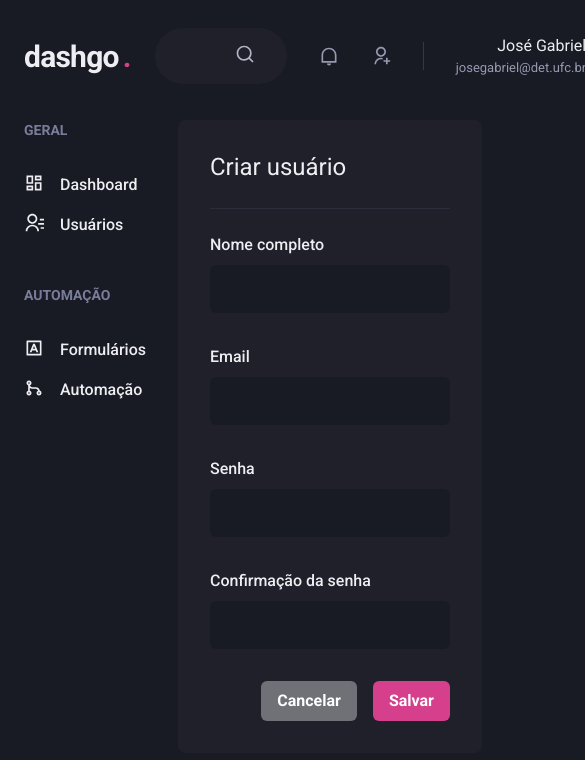
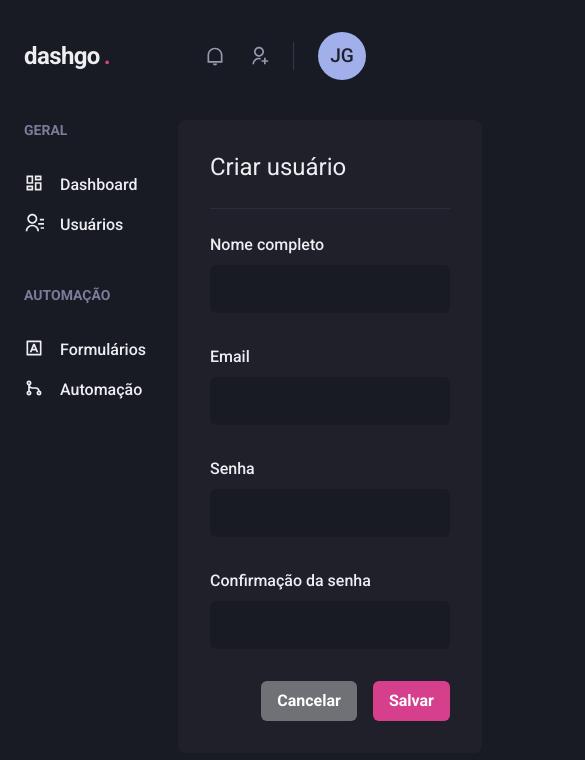
Before and after one commit to jgabriel1/dashgo, a Next.js app: page /users/create in a window 390 px wide. Shown: the top 760 px of the page, 585 px wide, since content can reach past the window. Built offline with nearby package versions, Linux system fonts and the light colour scheme.

Commit message:
Added responsivity to header component.

```diff
--- a/src/components/Header/Logo.tsx
+++ b/src/components/Header/Logo.tsx
@@ -2,7 +2,12 @@
 
 export function Logo() {
   return (
-    <Text fontSize="3xl" fontWeight="bold" letterSpacing="tight" w="64">
+    <Text
+      fontSize={['2xl', '3xl']}
+      fontWeight="bold"
+      letterSpacing="tight"
+      w="64"
+    >
       dashgo
       <Text as="span" ml="1" color="pink.500">
         .
--- a/src/components/Header/NotificationsNav.tsx
+++ b/src/components/Header/NotificationsNav.tsx
@@ -4,9 +4,9 @@
 export function NotificationsNav() {
   return (
     <HStack
-      spacing="8"
-      mx="8"
-      pr="8"
+      spacing={['6', '8']}
+      mx={['6', '8']}
+      pr={['6', '8']}
       py="1"
       color="gray.300"
       borderRightWidth={1}
--- a/src/components/Header/Profile.tsx
+++ b/src/components/Header/Profile.tsx
@@ -1,8 +1,13 @@
 import { Flex, Box, Text, Avatar } from '@chakra-ui/react';
 
-export function Profile() {
+interface ProfileProps {
+  showProfileData?: boolean;
+}
+
+export function Profile({ showProfileData = true }: ProfileProps) {
   return (
     <Flex align="center">
+      {showProfileData && (
         <Box mr="4" textAlign="right">
           <Text>José Gabriel</Text>
 
@@ -10,6 +15,7 @@
             josegabriel@det.ufc.br
           </Text>
         </Box>
+      )}
 
       <Avatar size="md" name="José Gabriel" />
     </Flex>
--- a/src/components/Header/index.tsx
+++ b/src/components/Header/index.tsx
@@ -1,4 +1,4 @@
-import { Flex } from '@chakra-ui/react';
+import { Flex, useBreakpointValue } from '@chakra-ui/react';
 
 import { Logo } from './Logo';
 import { SearchBox } from './SearchBox';
@@ -6,6 +6,11 @@
 import { Profile } from './Profile';
 
 export function Header() {
+  const isWideVersion = useBreakpointValue({
+    base: false,
+    lg: true,
+  });
+
   return (
     <Flex
       as="header"
@@ -19,12 +24,12 @@
     >
       <Logo />
 
-      <SearchBox />
+      {isWideVersion && <SearchBox />}
 
       <Flex align="center" ml="auto">
         <NotificationsNav />
 
-        <Profile />
+        <Profile showProfileData={isWideVersion} />
       </Flex>
     </Flex>
   );
```
Lines whose indentation alone changed are shown as unchanged.
